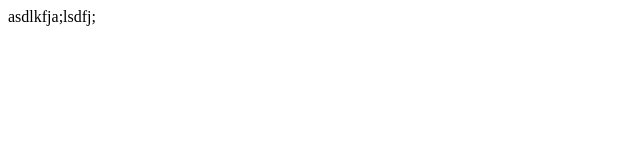
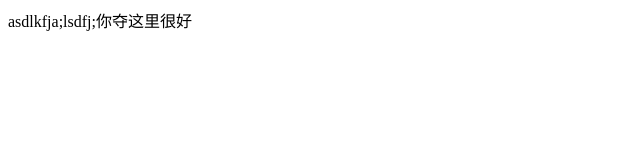
Before and after one commit to tydtea/ele, a plain HTML site: page index.html in a window 1280 px wide. Shown: the whole page, without its empty margins (0-640 px from the left). Drawn offline with Linux system fonts and the light colour scheme.

Commit message:
up index.html

```diff
--- a/index.html
+++ b/index.html
@@ -5,6 +5,6 @@
     <title>Title</title>
 </head>
 <body>
-  asdlkfja;lsdfj;
+  asdlkfja;lsdfj;你夺这里很好
 </body>
 </html>
```
